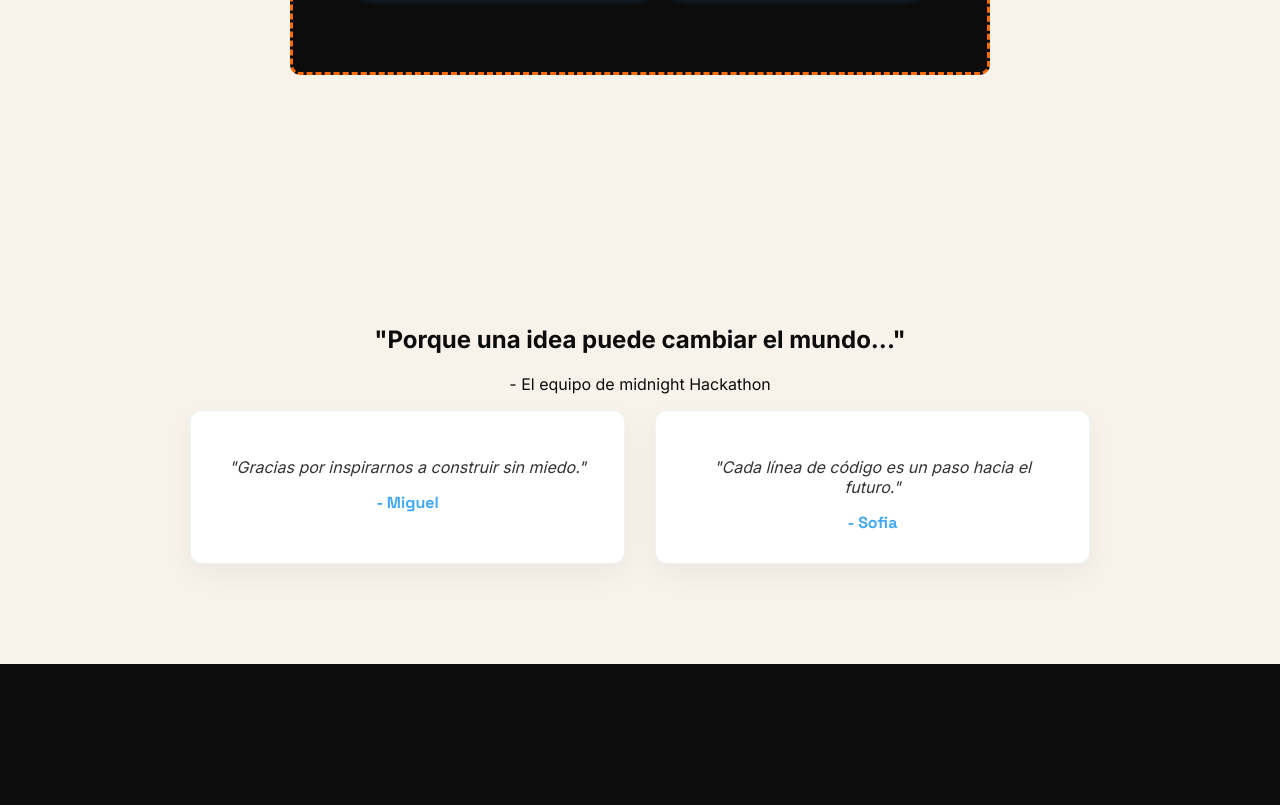
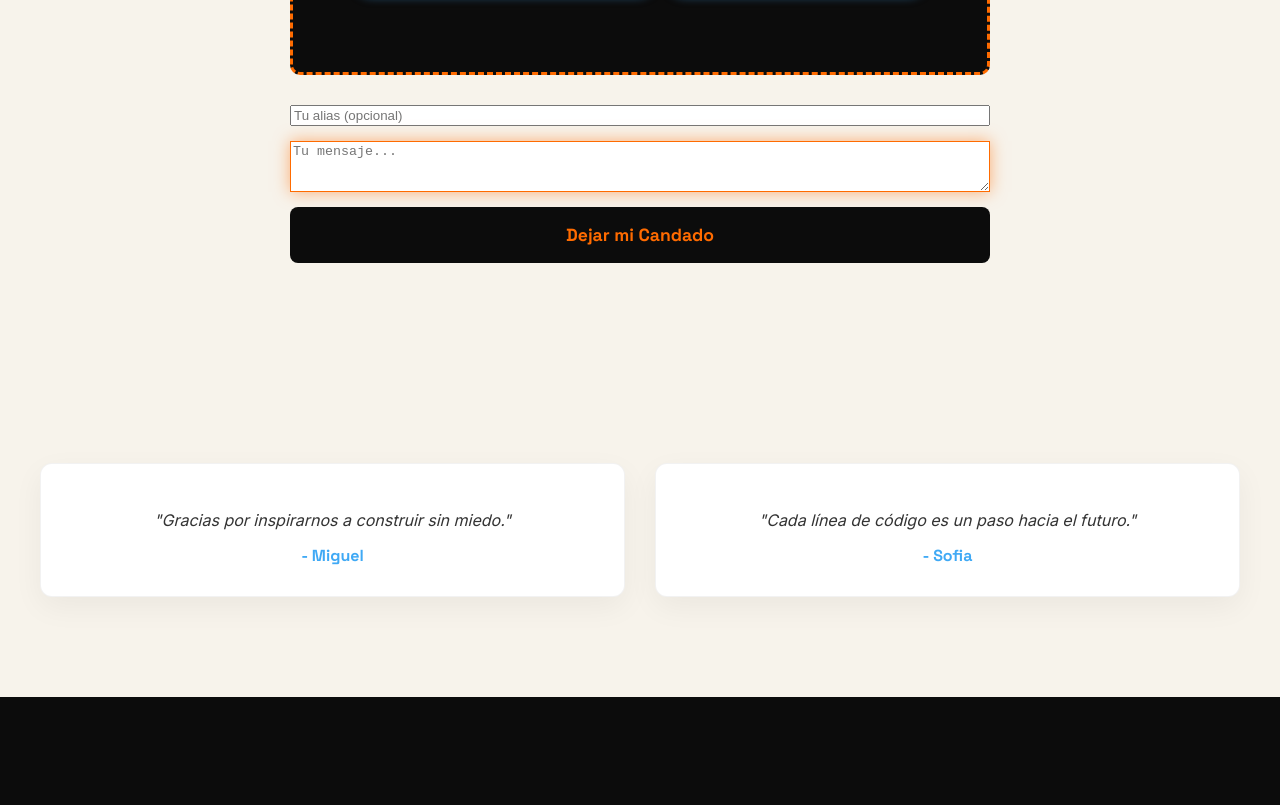
Before and after one commit to MiguelSalmeron/Thank-you-Zach-Latta, a plain HTML site: page index.html in a window 1280 px wide. Shown: the part 2798-3603 px from the top of the page. Drawn offline with Linux system fonts and the light colour scheme.

Commit message:
Day 12 of my sprint to vienna: fix: Polish UI and fix HTML structure issues
- Move message form inside correct community section in index.html.
- Fix timeline alignment in 'exhibiciones.css' (left-aligned line).
- Correct 'impacto.html' nav padding typo (20ox -> 20px).
- Clean up CSS comments and remove unused code.
- Ensure all sub-pages use standard 'exhibit' and 'team' CSS classes.
- UI Structure is now 100% stable and ready for JS. ✨

```diff
--- a/css/exhibiciones.css
+++ b/css/exhibiciones.css
@@ -36,6 +36,7 @@
     margin-bottom: 15px;
     line-height: 1.2;
 }
+
 .exhibit-card p {
     font-family: 'Inter', sans-serif;
     font-size: 1.1rem;
@@ -48,25 +49,27 @@
     position: relative;
     padding: 40px 0;
 }
+
 .timeline-container::after {
     content: '';
     position: absolute;
     width: 4px;
-    left: 50%;
+    left: 50px; /* ARREGLADO: Alineado a la izquierda */
     top: 0;
     bottom: 0;
     background-color: var(--color-naranja);
-    transform: translateX(-50%);
     margin-left: -2px;
     box-shadow: 0 0 15px rgba(255, 107, 0, 0.5)
 }
+
 .timeline-item {
-    padding:  10px 40px 40px 80px;
+    padding: 10px 40px 40px 80px;
     position: relative;
     background-color: inherit;
     width: 100%;
     box-sizing: border-box;
 }
+
 .timeline-item::after {
     content: '';
     position: absolute;
@@ -96,6 +99,7 @@
     width: 50px;
     text-align: center;
 }
+
 .timeline-content {
     padding: 20px 30px;
     background-color: #1c1c1c;
@@ -103,32 +107,27 @@
     border-left: 4px solid var(--color-azul-acento);
     transition: transform 0.3 ease;
 }
+
 .timeline-item:hover .timeline-content {
     transform: translateX(10px);
-    border-color:  var(--color-naranja);
+    border-color: var(--color-naranja);
 }
+
 .timeline-content h3 {
     font-family: 'Space Grotesk', sans-serif;
     color: var(--color-naranja);
     margin-top: 0;
 }
+
 .timeline-content p {
-    font-family:  'Inter', sans-serif;
+    font-family: 'Inter', sans-serif;
     color: #ccc;
     margin-bottom: 0;
 }
+
 @media (max-width: 700px) {
-    .timeline-container::after {
-        left: 20px;
-    }
-    .timeline-item {
-        padding-left: 50px;
-    }
-    .timeline-item::after {
-        left: 12px;
-    }
-    .timeline-date {
-        left: 0px;
-        width: 30px;
-    }
+    .timeline-container::after { left: 20px; }
+    .timeline-item { padding-left: 50px; }
+    .timeline-item::after { left: 12px; }
+    .timeline-date { left: 0px; width: 30px; }
 }
--- a/index.html
+++ b/index.html
@@ -89,15 +89,17 @@
                 <p>Deja tu mensaje. Cada idea es un candado futurista en nuestro puente</p>
 
                 <div class="message-display">
-                     <div class="placeholder-message">¡Sé el primero en dejar un candado!</div>
-                     <div class="placeholder-message">Los mensajes nuevos brillarán</div>
+                    <div class="placeholder-message">¡Sé el primero en dejar un candado!</div>
+                    <div class="placeholder-message">Los mensajes nuevos brillarán</div>
                 </div>
-             </section> <section class="thanks-section">
-                <div class="thanks-content">
-                    <div class="quote-container">
-                         <h2 class="quote-text">"Porque una idea puede cambiar el mundo..."</h2>
-                         <p class="quote-author">- El equipo de midnight Hackathon</p>
-                    </div>
+
+                <form class="message-form">
+                    <input type="text" id="alias" placeholder="Tu alias (opcional)" maxlength="30">
+                    <textarea id="text-message" rows="3" placeholder="Tu mensaje..." maxlength="150" required></textarea>
+                    <button type="submit" class="btn btn-submit">Dejar mi Candado</button>
+                </form>
+
+                </div> </section> <section class="thanks-section">
 
                     <div class="team-messages-grid">
                         <div class="team-card">
```
Also changed, not shown: css/hero.css (+3 -4 lines), views/historia.html (+1 -1 lines), views/impacto.html (+1 -1 lines), views/proyects.html (+2 -2 lines).
